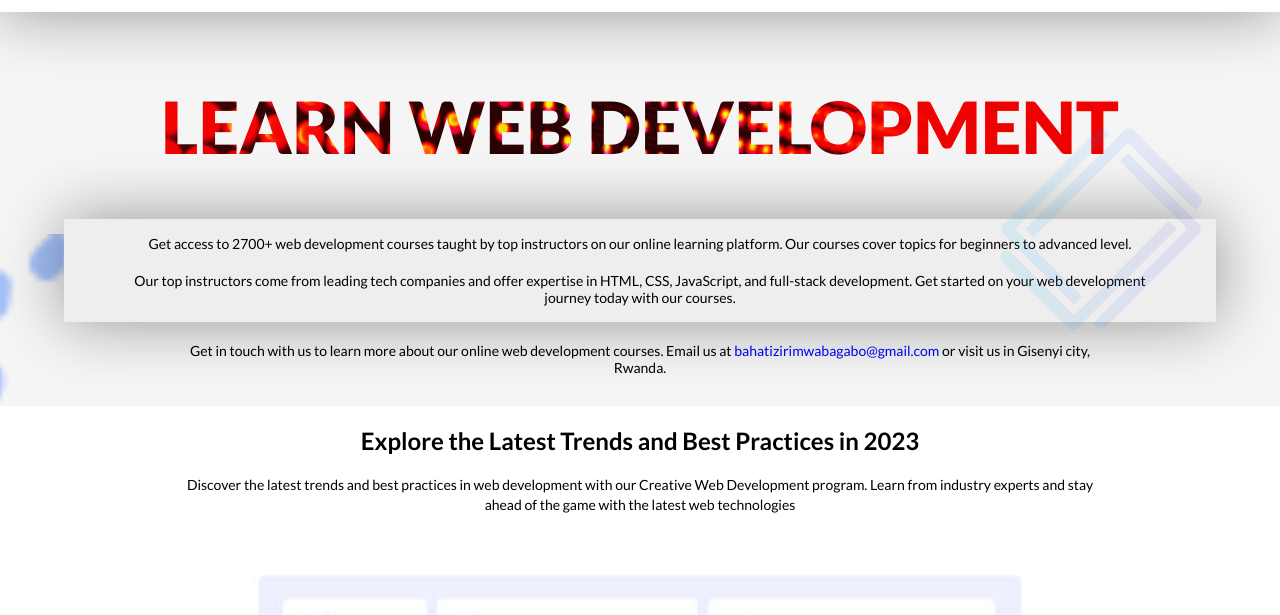
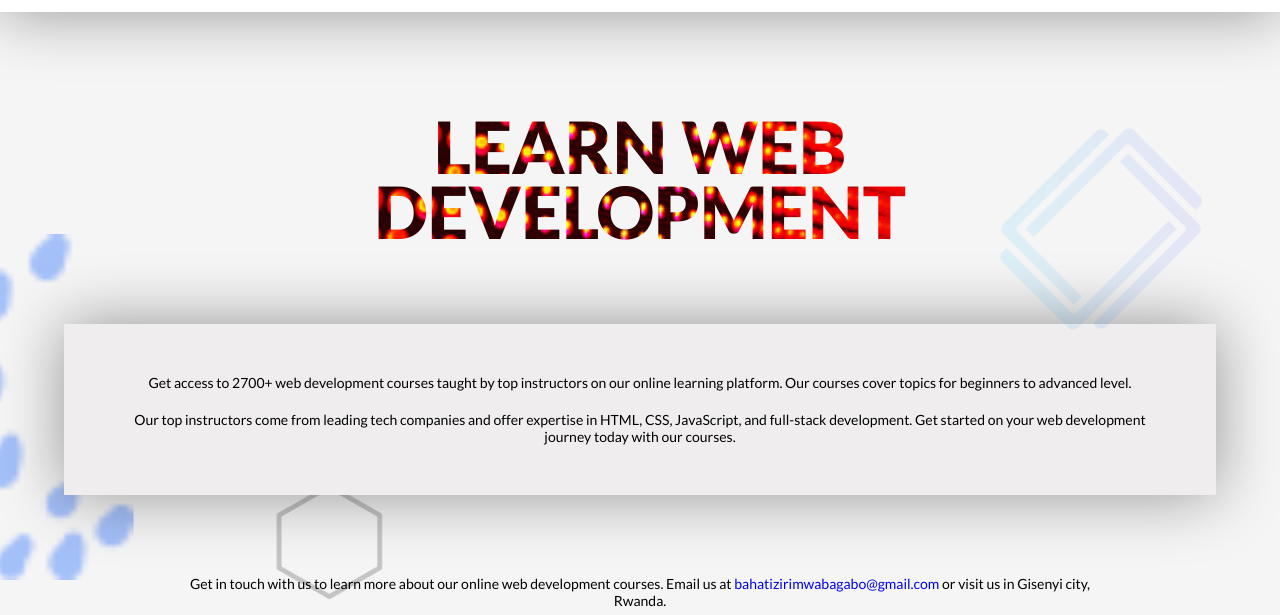
Before and after one commit to zbahati/Online-web-development-course, a website: page about.html in a window 1280 px wide. Shown: the part 126-741 px from the top of the page. Drawn offline with Linux system fonts and the light colour scheme.

Commit message:
Fix about page by adding margins and padding

```diff
--- a/style-about.css
+++ b/style-about.css
@@ -4,9 +4,13 @@
   justify-content: center;
 } */
 
+.hero-title.flex-column.hero-title-about {
+  padding: 0 100px;
+}
+
 .hero-section-about h1 {
   width: 100%;
-  margin: 60px auto;
+  margin: 80px auto;
   font-size: 4.5rem;
   text-align: center;
 }
@@ -23,7 +27,8 @@
 }
 
 .hero-desc-about {
-  padding: 16px 0;
+  margin: 30px 0;
+  padding: 50px 0;
   background-color: rgb(239, 237, 237);
   box-shadow: 0 0 4rem rgba(0, 0, 0, 0.4);
 }
@@ -38,6 +43,7 @@
 .contactus {
   text-align: center;
   width: 80%;
+  padding: 30px 0;
   margin: auto;
 }
 
@@ -106,7 +112,6 @@
   width: 100%;
   overflow: hidden;
   background-color: #272a31;
-  margin: 20px 0;
 }
 
 .footer-one {
@@ -248,6 +253,5 @@
   .footer-desc-about {
     background: #272a31;
     color: white;
-    margin: 0;
   }
 }
```
Also changed, not shown: README.md.
